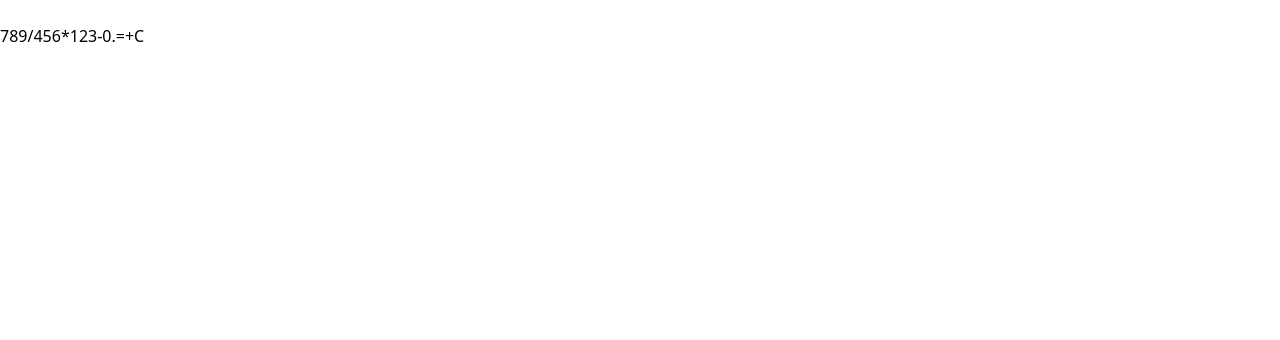
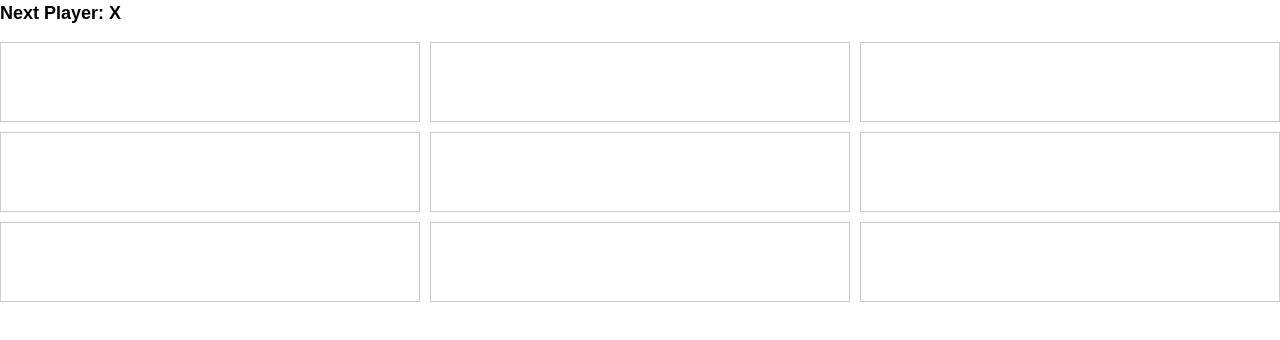
Before and after one commit to Coder-Mujahid/react-practice, a React (Vite) app: page / in a window 1280 px wide. Shown: the top 340 px of the page. Built offline with nearby package versions, Linux system fonts and the light colour scheme.

Commit message:
add TicTacToe game

```diff
--- a/src/App.css
+++ b/src/App.css
@@ -49,3 +49,40 @@
   text-decoration: none;
   cursor: pointer;
 }
+
+
+
+
+
+
+
+/* styles.css */
+
+.tictactoe {
+  font-family: 'Arial', sans-serif;
+}
+
+.status {
+  font-size: 18px;
+  font-weight: bold;
+  margin-bottom: 15px;
+}
+
+.board {
+  display: grid;
+  grid-template-columns: repeat(3, 1fr);
+  grid-gap: 10px;
+}
+
+.square {
+  width: 100%;
+  height: 80px;
+  background-color: #fff;
+  font-size: 24px;
+  font-weight: bold;
+  display: flex;
+  align-items: center;
+  justify-content: center;
+  border: 1px solid #ccc;
+  cursor: pointer;
+}
--- a/src/App.jsx
+++ b/src/App.jsx
@@ -25,6 +25,7 @@ import './Condition'
 // import YourMainComponent from './YourMainComponent';
 // import TransitionGroupExample from './TransitionGroupExample';
 import Calculator from './Calculator';
+import TicTacToe from './TicTacToe';
 function App() {
   // const h2 ='md:text-5xl text-2xl font-bold text-center py-5 uppercase text-slate-700';
   // // const student=['nerob','mujahid','mahmudul','samim','sabbir','alamgir']
@@ -113,8 +114,12 @@ function App() {
     {/* <TransitionGroupExample></TransitionGroupExample> */}
 
 
+{/* this is a calculater */}
+    {/* <Calculator></Calculator> */}
 
-    <Calculator></Calculator>
+
+
+    <TicTacToe></TicTacToe>
 
     </>
   )
--- /dev/null
+++ b/src/TicTacToe.jsx
@@ -0,0 +1,73 @@
+// TicTacToe.jsx
+
+import { useState, useEffect } from 'react';
+import './App.css'
+
+
+const TicTacToe = () => {
+  const initialBoard = Array(9).fill(null);
+  const [board, setBoard] = useState(initialBoard);
+  const [isXNext, setIsXNext] = useState(true);
+  const winner = calculateWinner(board);
+
+  useEffect(() => {
+    if (winner) {
+      alert(`Player ${winner} wins!`);
+      setBoard(initialBoard);
+      setIsXNext(true);
+    }
+  }, [winner, initialBoard]);
+
+  const handleClick = (index) => {
+    if (board[index] || winner) return;
+
+    const newBoard = board.slice();
+    newBoard[index] = isXNext ? 'X' : 'O';
+
+    setBoard(newBoard);
+    setIsXNext(!isXNext);
+  };
+
+  const renderSquare = (index) => (
+    <button className="square" onClick={() => handleClick(index)}>
+      {board[index]}
+    </button>
+  );
+
+  return (
+    <div className="tictactoe max-w-md mx-auto mt-10 p-4 bg-gray-200 rounded-lg">
+      <div className="status mb-4">
+        {winner ? `Player ${winner} wins!` : `Next Player: ${isXNext ? 'X' : 'O'}`}
+      </div>
+      <div className="board grid grid-cols-3 gap-2">
+        {board.map((square, index) => (
+          <div key={index}>{renderSquare(index)}</div>
+        ))}
+      </div>
+    </div>
+  );
+};
+
+const calculateWinner = (squares) => {
+  const lines = [
+    [0, 1, 2],
+    [3, 4, 5],
+    [6, 7, 8],
+    [0, 3, 6],
+    [1, 4, 7],
+    [2, 5, 8],
+    [0, 4, 8],
+    [2, 4, 6],
+  ];
+
+  for (let i = 0; i < lines.length; i++) {
+    const [a, b, c] = lines[i];
+    if (squares[a] && squares[a] === squares[b] && squares[a] === squares[c]) {
+      return squares[a];
+    }
+  }
+
+  return null;
+};
+
+export default TicTacToe;
```
